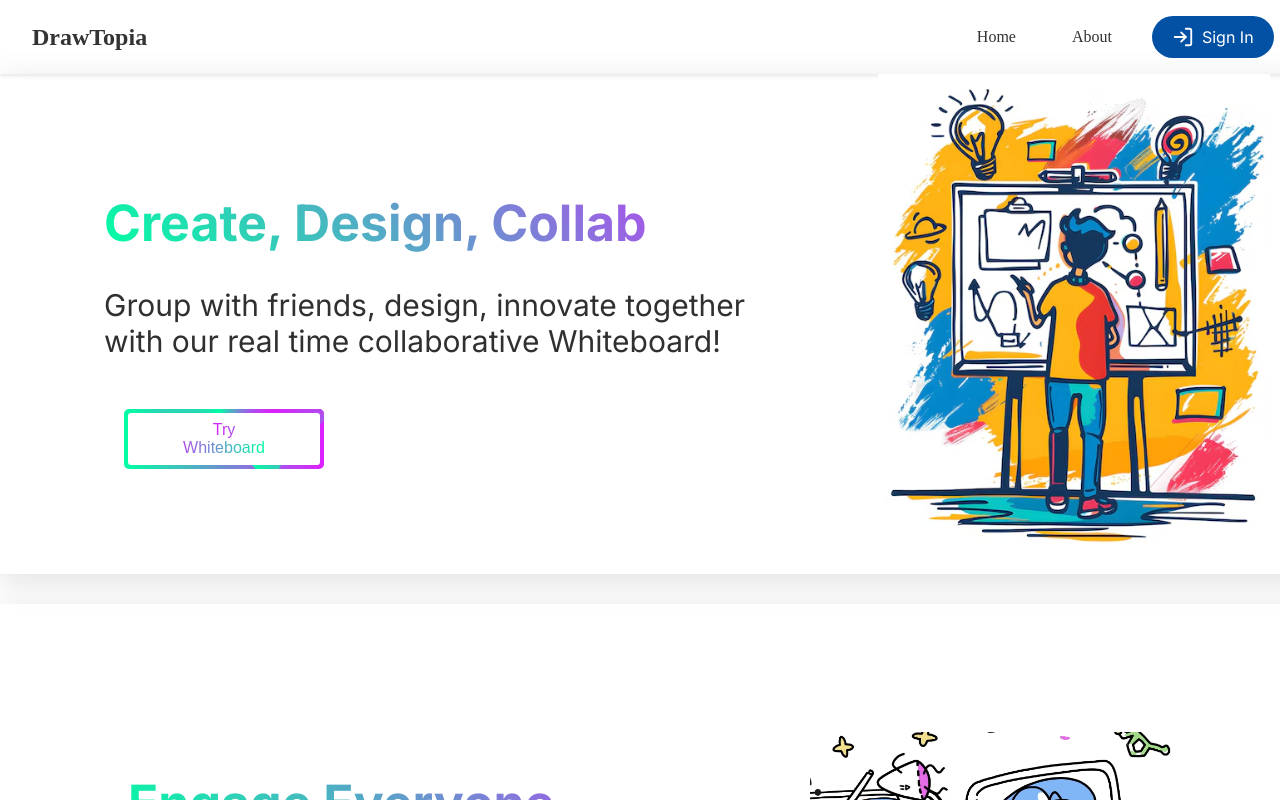
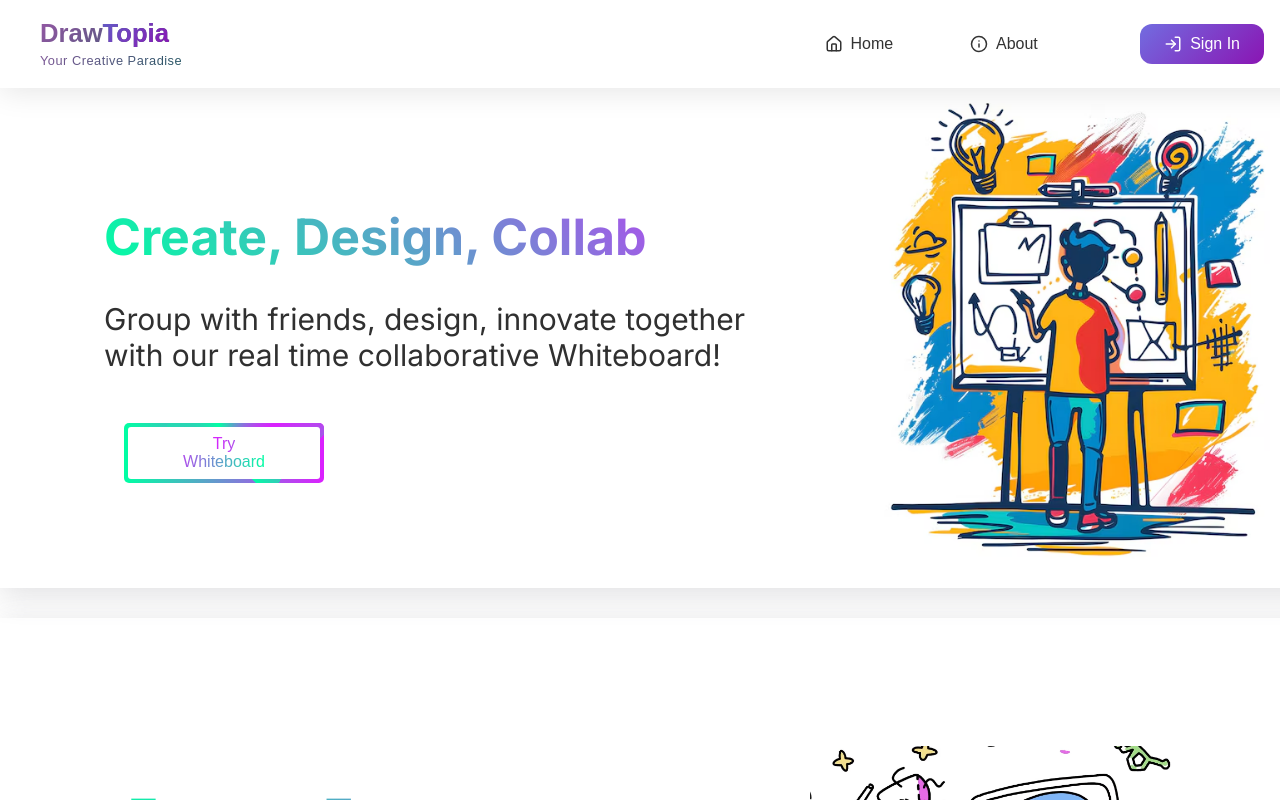
Before and after one commit to shubhirusiya/whiteboard_project, a React (Create React App) app in the folder frontend/: page / in a window 1280 px wide. Built offline with nearby package versions, Linux system fonts and the light colour scheme.

Commit message:
landingpage

```diff
--- a/frontend/src/components/landing_page.js
+++ b/frontend/src/components/landing_page.js
@@ -3,7 +3,7 @@ import '../style/landingpage.css';
 import MouseTrail from "./mousetraileffect";
 import { useNavigate } from 'react-router-dom';
 import { Link } from 'react-router-dom';
-import { LogIn } from 'lucide-react';
+import { LogIn, Home, Info } from 'lucide-react';
 
 function LandingPage() {
   const sectionRefs = useRef([]);
@@ -68,13 +68,23 @@ function LandingPage() {
       <MouseTrail />
       <nav className="navbar">
         <div className="navbar-logo">
-          <h1>DrawTopia</h1>
+          <h1 className="logo-text">
+            Draw<span className="topia-text">Topia</span>
+            <span className="logo-subtitle">Your Creative Paradise</span>
+          </h1>
         </div>
         <div className="navbar-buttons">
-          <button className="btn1">Home</button>
-          <button className="btn1">About</button>
-          <Link to="/signup" className="nav-item sign-in tool-tooltip" data-tooltip="Sign In">
-            <LogIn className="icon" /> Sign In
+          <Link to="/" className="nav-btn">
+            <Home size={18} />
+            <span>Home</span>
+          </Link>
+          <Link to="/about" className="nav-btn">
+            <Info size={18} />
+            <span>About</span>
+          </Link>
+          <Link to="/signup" className="nav-btn sign-in">
+            <LogIn size={18} />
+            <span>Sign In</span>
           </Link>
         </div>
       </nav>
@@ -131,11 +141,14 @@ function LandingPage() {
         </div>
       </div>
 
-      <div ref={(el) => sectionRefs.current[3] = el} className="fourthintro">
+      <div
+        ref={(el) => sectionRefs.current[3] = el}
+        className="fourthintro"
+      >
         <h1 ref={(el) => typedTextRefs.current[7] = el} className="constant-gradient-text">Start Collaborating Today!</h1>
         <div className="pics">
           <div className="pic2">
-            <img src="./note5.png" alt="" />
+            <img src="./note5.png" alt="Collaboration Example" />
           </div>
         </div>
       </div>
--- a/frontend/src/style/landingpage.css
+++ b/frontend/src/style/landingpage.css
@@ -200,61 +200,98 @@ html, body {
   float: right;
 }
 
-/* Navbar Styling */
+/* Updated Navbar Styling */
+/* These are only the updated navbar-related CSS rules - add these to your existing CSS file */
+
 .navbar {
   display: flex;
   justify-content: space-between;
   align-items: center;
-  padding: 1rem 2rem;
-  background-color: white;
-  box-shadow: 0 2px 4px rgba(0, 0, 0, 0.1);
-  width: 97%;
+  padding: 1.2rem 2.5rem;
+  background: rgba(255, 255, 255, 0.95);
+  backdrop-filter: blur(10px);
+  box-shadow: 0 4px 30px rgba(0, 0, 0, 0.1);
+  position: sticky;
+  top: 0;
+  z-index: 1000;
 }
 
 .navbar-logo h1 {
-  font-size: 1.5rem;
-  font-weight: bold;
-  color: #333;
   margin: 0;
-  font-family: "Montserrat", serif;
+  font-family: 'Space Grotesk', sans-serif;
+  font-weight: 700;
+  font-size: 1.6rem;
+  position: relative;
+}
+
+.logo-text {
+  background: linear-gradient(135deg, #9458a4 0%, #255763 100%);
+  -webkit-background-clip: text;
+  background-clip: text;
+  -webkit-text-fill-color: transparent;
+  display: inline-block;
+}
+
+.topia-text {
+  background: linear-gradient(135deg, #625dc6 0%, #8a15b3 100%);
+  -webkit-background-clip: text;
+  background-clip: text;
+  -webkit-text-fill-color: transparent;
+
+}
+
+.logo-subtitle {
+  display: block;
+  font-size: 0.8rem;
+  font-family: 'Sofia Pro Soft', sans-serif;
+  font-weight: 500;
+  color: #151414;
+  letter-spacing: 0.5px;
+  margin-top: 5px;
 }
 
 .navbar-buttons {
   display: flex;
-  gap: 1.5rem;
+  gap: 2rem;
+  align-items: center;
+  margin-right: 1.5rem;
 }
 
-.btn1 {
-  padding: 0.5rem 1rem;
-  font-size: 1rem;
+.nav-btn {
+  font-family: 'Poppins', sans-serif;
   font-weight: 500;
-  background-color: white;
+  font-size: 0.9rem;
+  font-size: 1rem;  /* Increased from 0.9rem */
+  padding: 0.7rem 1.4rem;
+  border-radius: 12px;
+  display: flex;
+  align-items: center;
+  gap: 0.5rem;
+  transition: all 0.3s ease;
+  text-decoration: none;
   color: #333;
-  border: none;
-  border-radius: 0;
-  cursor: pointer;
-  transition: color 0.3s, background-color 0.3s;
-  font-family: "Montserrat", serif;
 }
 
-.btn1:hover {
-  color: #007BFF;
+.nav-btn:hover {
+  transform: translateY(-2px);
+  color: #2f2a9c;
 }
 
 .sign-in {
-  background-color: #0351a4;
+  background: linear-gradient(135deg, #726ce0 0%, #8a15b3 100%);
   color: white;
-  padding: 10px 20px;
-  border-radius: 30px;
-  display: flex;
-  align-items: center;
-  gap: 8px;
-  transition: background-color 0.3s ease;
-  text-decoration: none;
+  border: none;
+  margin-left: 3rem;
+  margin-right: 2rem;
+  padding: 0.7rem 1.5rem;
+  position: relative;
+  background-clip: padding-box;
 }
 
 .sign-in:hover {
-  background-color: #012a55;
+  background: linear-gradient(135deg, #5a53c2 0%, #741098 100%);
+  color: white;
+  box-shadow: 0 4px 15px rgba(47, 42, 156, 0.2);
 }
 
 .tool-tooltip {
```
